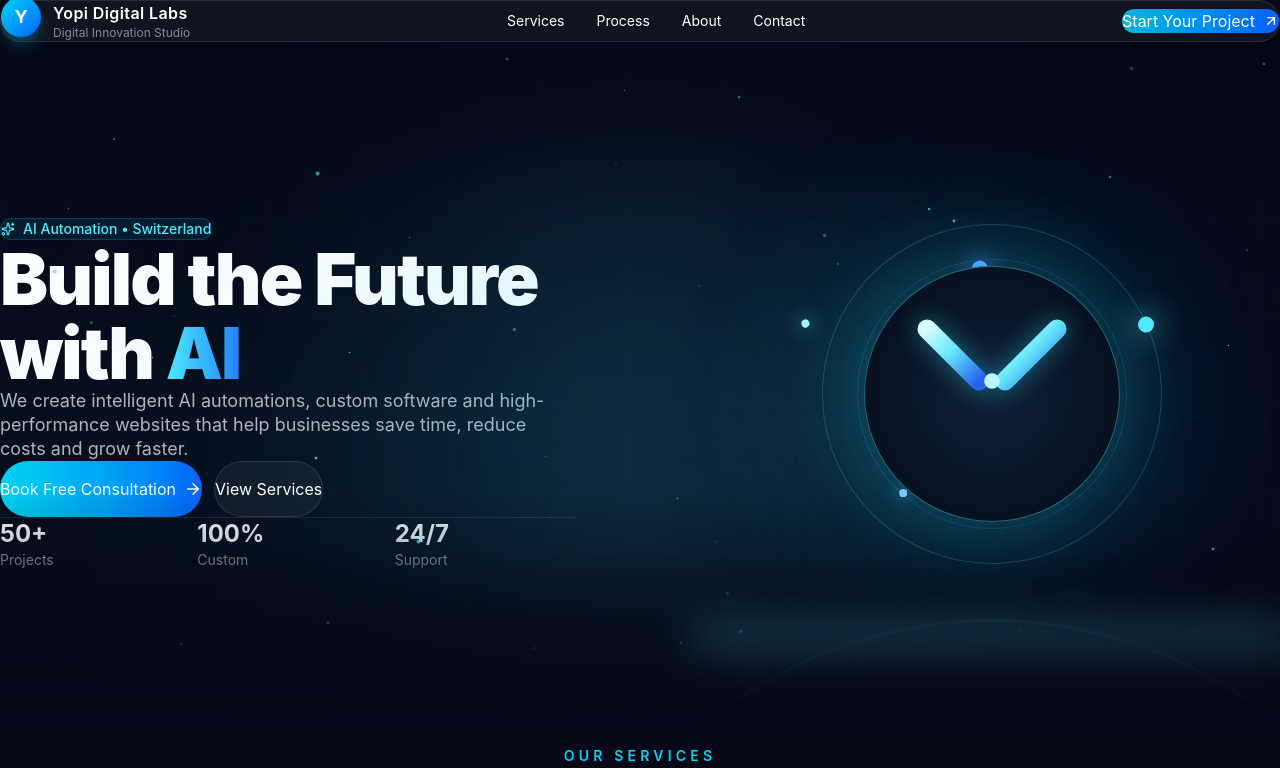
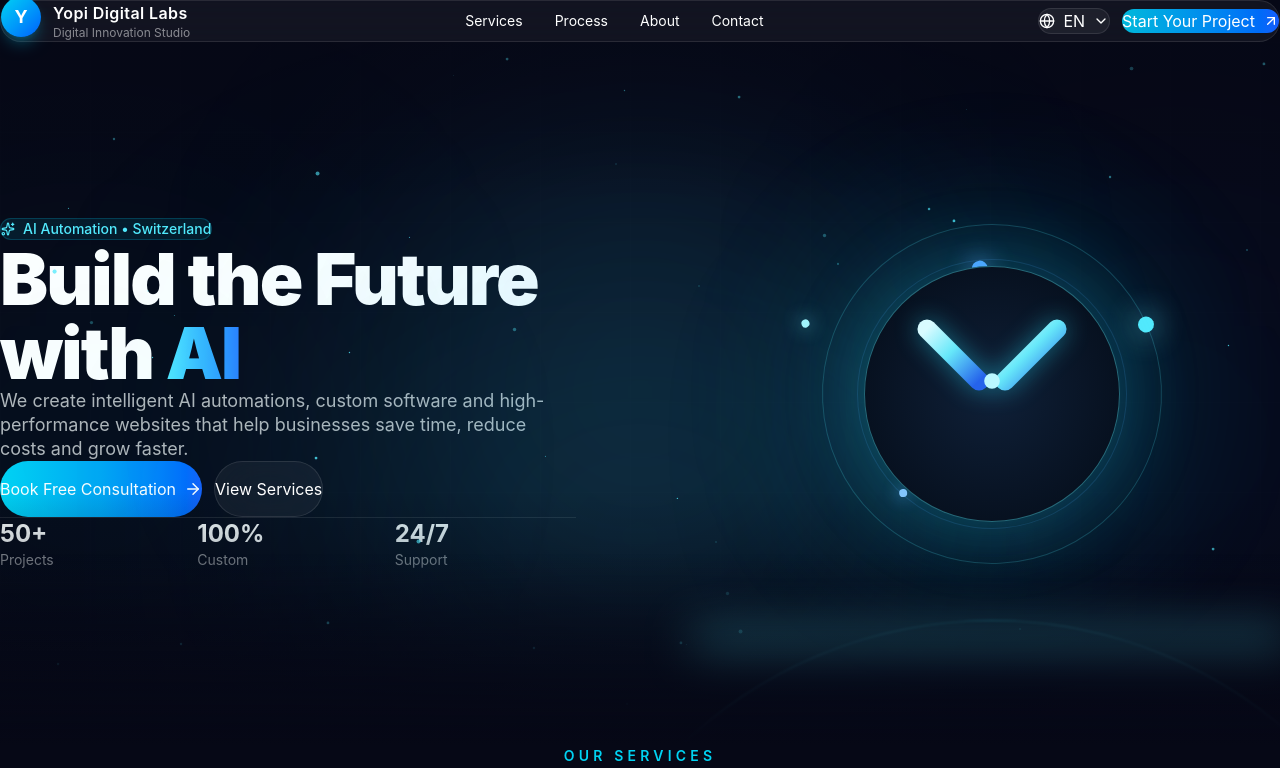
Before and after one commit to yopek79/yopi-digital-labs, a React (Vite) app in the folder yopi-digital-labs-v2/: page / in a window 1280 px wide. Shown: the top 768 px of the page. Built offline with nearby package versions, Linux system fonts and the light colour scheme.

Commit message:
Add mobile language selector

```diff
--- a/yopi-digital-labs-v2/src/components/layout/Navbar.jsx
+++ b/yopi-digital-labs-v2/src/components/layout/Navbar.jsx
@@ -1,6 +1,17 @@
 import { useState, useEffect } from "react";
 import { motion, AnimatePresence } from "framer-motion";
-import { Menu, X, ArrowUpRight } from "lucide-react";
+import {
+  Menu,
+  X,
+  ArrowUpRight,
+  Globe,
+  ChevronDown,
+} from "lucide-react";
+const languages = [
+  { code: "EN", flag: "🇬🇧" },
+  { code: "DE", flag: "🇩🇪" },
+  { code: "HU", flag: "🇭🇺" },
+];
 
 const links = [
   { name: "Services", href: "#services" },
@@ -12,6 +23,8 @@
 export default function Navbar() {
   const [mobileOpen, setMobileOpen] = useState(false);
   const [scrolled, setScrolled] = useState(false);
+  const [language, setLanguage] = useState("EN");
+const [languageOpen, setLanguageOpen] = useState(false);
 
   useEffect(() => {
     const handleScroll = () => {
@@ -85,7 +98,67 @@
           </nav>
 
           {/* Desktop CTA */}
-          <div className="hidden md:block">
+          {/* Desktop Right */}
+
+<div className="hidden flex-shrink-0 items-center gap-3 lg:flex">
+
+  <div className="relative">
+
+  <button
+    onClick={() => setLanguageOpen(!languageOpen)}
+    className="flex items-center gap-2 rounded-full border border-white/10 bg-white/5 px-4 py-2 text-sm text-white transition hover:border-cyan-400/40 hover:bg-white/10"
+  >
+    <Globe size={16} />
+
+    {language}
+
+    <ChevronDown
+      size={16}
+      className={`transition ${
+        languageOpen ? "rotate-180" : ""
+      }`}
+    />
+  </button>
+
+  <AnimatePresence>
+
+    {languageOpen && (
+
+      <motion.div
+        initial={{ opacity: 0, y: 8 }}
+        animate={{ opacity: 1, y: 0 }}
+        exit={{ opacity: 0, y: 8 }}
+        transition={{ duration: 0.2 }}
+        className="absolute right-0 mt-3 w-44 overflow-hidden rounded-2xl border border-white/10 bg-[#0B1020]/95 backdrop-blur-xl"
+      >
+
+        {[
+          ["EN", "🇬🇧 English"],
+          ["DE", "🇩🇪 Deutsch"],
+          ["HU", "🇭🇺 Magyar"],
+        ].map(([code, label]) => (
+
+          <button
+            key={code}
+            onClick={() => {
+              setLanguage(code);
+              setLanguageOpen(false);
+            }}
+            className="w-full px-4 py-3 text-left text-white/80 transition hover:bg-cyan-500/10 hover:text-cyan-300"
+          >
+            {label}
+          </button>
+
+        ))}
+
+      </motion.div>
+
+    )}
+
+  </AnimatePresence>
+
+</div>
+
   <button
     className="group flex items-center gap-2 rounded-full bg-gradient-to-r from-cyan-500 to-blue-600 px-5 py-3 text-sm font-semibold text-white transition hover:scale-105"
   >
@@ -96,6 +169,7 @@
       className="transition group-hover:translate-x-1 group-hover:-translate-y-1"
     />
   </button>
+
 </div>
 
           {/* Mobile Button */}
@@ -130,8 +204,30 @@
     </a>
   ))}
 
+  {/* Mobile Language Selector */}
+  <div className="flex items-center justify-center gap-2 rounded-2xl border border-white/10 bg-white/5 p-2">
+    {[
+      ["EN", "🇬🇧"],
+      ["DE", "🇩🇪"],
+      ["HU", "🇭🇺"],
+    ].map(([code, flag]) => (
       <button
-                className="mt-4 rounded-full bg-gradient-to-r from-cyan-500 to-blue-600 py-3 font-semibold text-white"
+        key={code}
+        onClick={() => setLanguage(code)}
+        className={`rounded-full px-4 py-2 text-sm transition ${
+          language === code
+            ? "bg-cyan-500/20 text-cyan-300"
+            : "text-white/60 hover:bg-white/10 hover:text-white"
+        }`}
+      >
+        <span className="mr-1">{flag}</span>
+        {code}
+      </button>
+    ))}
+  </div>
+
+  <button
+    className="mt-2 rounded-full bg-gradient-to-r from-cyan-500 to-blue-600 py-3 font-semibold text-white"
   >
     Start Your Project
   </button>
```
Lines whose indentation alone changed are shown as unchanged.
